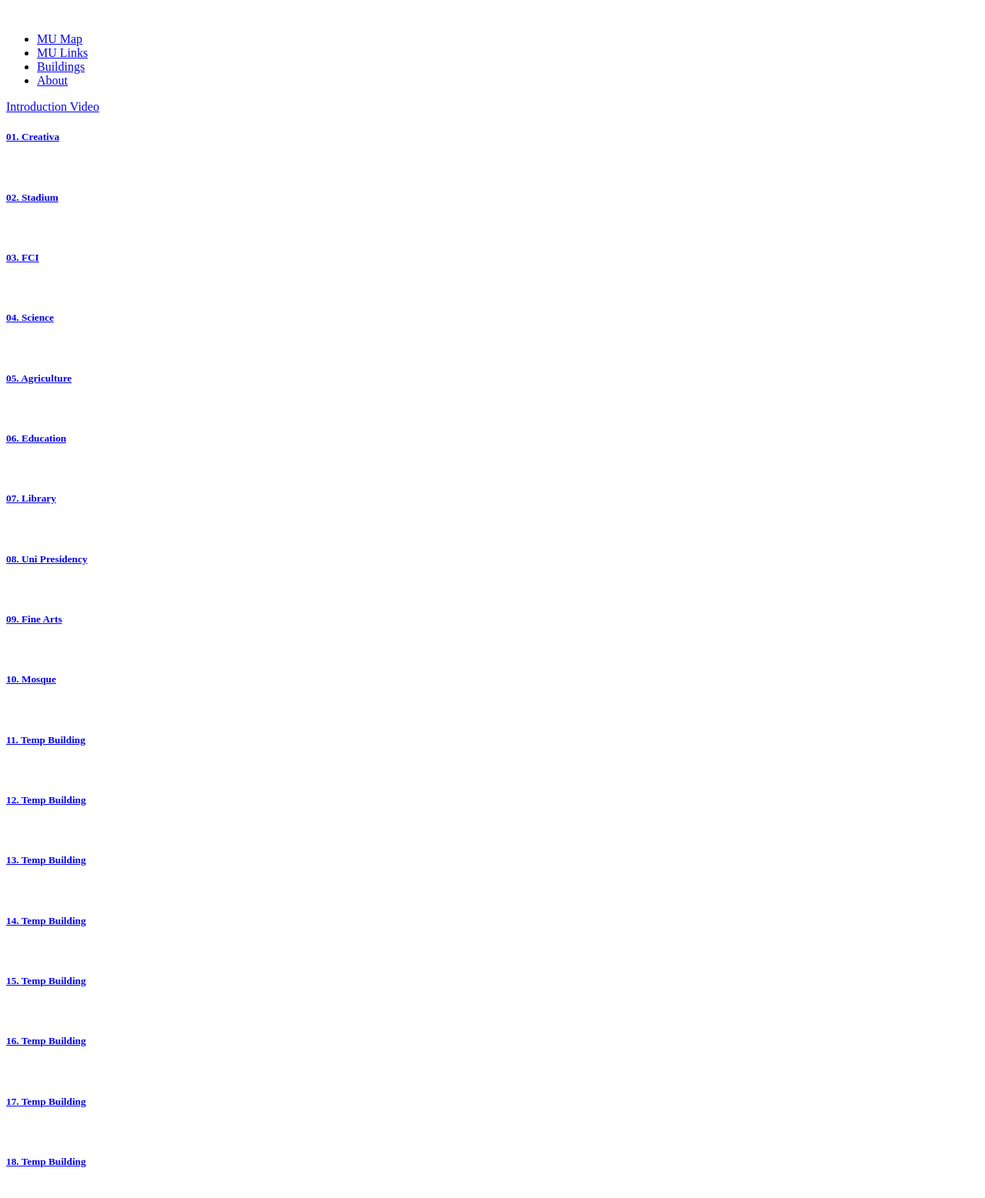
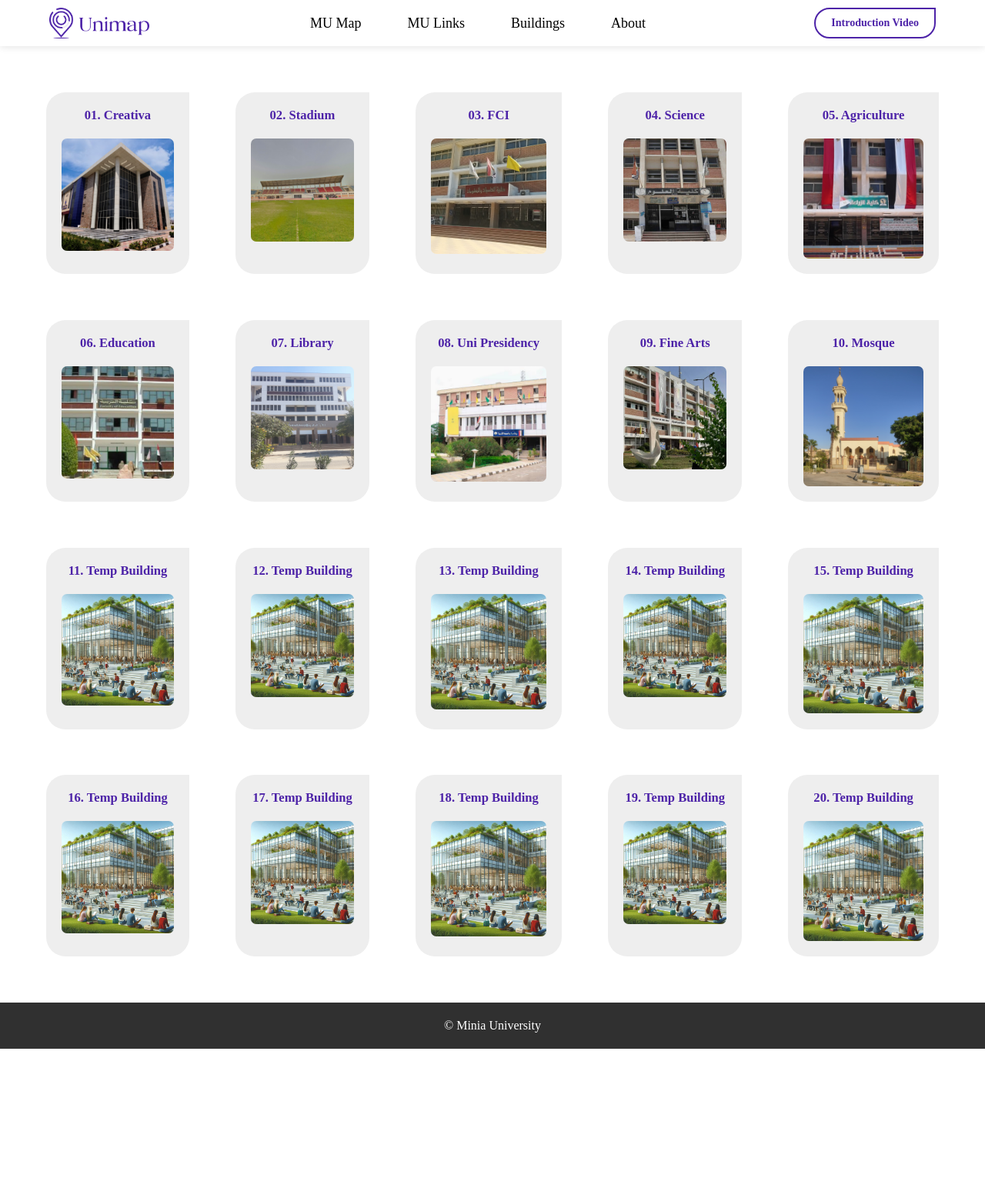
Before and after one commit to monaimzein/UniMap-MU, a plain HTML site: page buildings.html in a window 1280 px wide. Shown: the top 1557 px of the page at 77% size. After the commit the page ends 1363 px from the top, so only its background shows below. Drawn offline with Linux system fonts and the light colour scheme; the site is published under a folder, as on GitHub Pages, so addresses that start at the root find nothing.

Commit message:
buildings.html

```diff
--- a/buildings.html
+++ b/buildings.html
@@ -5,166 +5,150 @@
     <meta charset="UTF-8">
     <meta name="viewport" content="width=device-width, initial-scale=1.0">
     <title>UniMap</title>
-    <link rel="stylesheet" href="/css/buildings.css">
-    <link rel="shortcut icon" href="/assets/LOGOs/Asset 8-UniMap.png" type="image/x-icon">
+    <link rel="stylesheet" href="./css/buildings.css">
+    <link rel="shortcut icon" href="./assets/LOGOs/Asset 8-UniMap.png" type="image/x-icon">
 </head>
 
 <body>
     <div class="header">
         <div class="container">
-            <a href="/index.html"><img src="/assets/Asset 9-UniMap.png" alt="" class="logo"></a>
+            <a href="./index.html"><img src="./assets/Asset 9-UniMap.png" alt="" class="logo"></a>
             <ul class="main-nav">
-                <li class="w"><a href="/map.html">MU Map</a> </li>
-                <li class="w"><a href="/links.html">MU Links</a></li>
-                <li class="w"><a href="/buildings.html">Buildings</a></li>
-                <li class="w"><a href="/about.html">About</a></li>
+                <li class="w"><a href="./map.html">MU Map</a> </li>
+                <li class="w"><a href="./links.html">MU Links</a></li>
+                <li class="w"><a href="./buildings.html">Buildings</a></li>
+                <li class="w"><a href="./about.html">About</a></li>
             </ul>
             <div>
-                <a href="/video.html" class="btn">Introduction Video</a>
+                <a href="./video.html" class="btn">Introduction Video</a>
             </div>
         </div>
     </div>
     <div class="cards-links-container">
         <div class="cards-links">
             <!-- Placeholder links, update href attributes as needed -->
-            <a href="/building/creativa.html" class="card card--8" target="_blank">
+            <a href="./building/creativa.html" class="card card--8" target="_blank">
                 <div>
                     <h5>01. Creativa</h5>
-                    <img class="card__img" src="/assets/building-thumbnails/01.png" alt="">
+                    <img class="card__img" src="./assets/building-thumbnails/01.png" alt="">
                 </div>
             </a>
             <a href="#" class="card card--8" target="_blank">
                 <div>
                     <h5>02. Stadium</h5>
-                    <img class="card__img" src="/assets/building-thumbnails/02.png" alt="">
+                    <img class="card__img" src="./assets/building-thumbnails/02.png" alt="">
                 </div>
             </a>
-            <a href="/building/fci.html" class="card card--8" target="_blank">
+            <a href="./building/fci.html" class="card card--8" target="_blank">
                 <div>
                     <h5>03. FCI</h5>
-                    <img class="card__img" src="/assets/building-thumbnails/03.png" alt="">
+                    <img class="card__img" src="./assets/building-thumbnails/03.png" alt="">
                 </div>
             </a>
-            <a href="/building/cs.html" class="card card--8" target="_blank">
+            <a href="./building/cs.html" class="card card--8" target="_blank">
                 <div>
                     <h5>04. Science</h5>
-                    <img class="card__img" src="/assets/building-thumbnails/04.png" alt="">
+                    <img class="card__img" src="./assets/building-thumbnails/04.png" alt="">
                 </div>
             </a>
             <a href="#" class="card card--8" target="_blank">
                 <div>
                     <h5>05. Agriculture</h5>
-                    <img class="card__img" src="/assets/building-thumbnails/05.png" alt="">
+                    <img class="card__img" src="./assets/building-thumbnails/05.png" alt="">
                 </div>
             </a>
             <a href="#" class="card card--8" target="_blank">
                 <div>
                     <h5>06. Education</h5>
-                    <img class="card__img" src="/assets/building-thumbnails/06.png" alt="">
+                    <img class="card__img" src="./assets/building-thumbnails/06.png" alt="">
                 </div>
             </a>
             <a href="#" class="card card--8" target="_blank">
                 <div>
                     <h5>07. Library</h5>
-                    <img class="card__img" src="/assets/building-thumbnails/07.png" alt="">
+                    <img class="card__img" src="./assets/building-thumbnails/07.png" alt="">
                 </div>
             </a>
             <a href="#" class="card card--8" target="_blank">
                 <div>
                     <h5>08. Uni Presidency</h5>
-                    <img class="card__img" src="/assets/building-thumbnails/08.png" alt="">
+                    <img class="card__img" src="./assets/building-thumbnails/08.png" alt="">
                 </div>
             </a>
             <a href="#" class="card card--8" target="_blank">
                 <div>
                     <h5>09. Fine Arts</h5>
-                    <img class="card__img" src="/assets/building-thumbnails/09.png" alt="">
+                    <img class="card__img" src="./assets/building-thumbnails/09.png" alt="">
                 </div>
             </a>
             <a href="#" class="card card--8" target="_blank">
                 <div>
                     <h5>10. Mosque</h5>
-                    <img class="card__img" src="/assets/building-thumbnails/10.png" alt="">
+                    <img class="card__img" src="./assets/building-thumbnails/10.png" alt="">
                 </div>
             </a>
             <a href="#" class="card card--8" target="_blank">
                 <div>
                     <h5>11. Temp Building</h5>
-                    <img class="card__img" src="/assets/building-thumbnails/build-temp.jpg" alt="">
+                    <img class="card__img" src="./assets/building-thumbnails/build-temp.jpg" alt="">
                 </div>
             </a>
             <a href="#" class="card card--8" target="_blank">
                 <div>
                     <h5>12. Temp Building</h5>
-                    <img class="card__img" src="/assets/building-thumbnails/build-temp.jpg" alt="">
+                    <img class="card__img" src="./assets/building-thumbnails/build-temp.jpg" alt="">
                 </div>
             </a>
             <a href="#" class="card card--8" target="_blank">
                 <div>
                     <h5>13. Temp Building</h5>
-                    <img class="card__img" src="/assets/building-thumbnails/build-temp.jpg" alt="">
+                    <img class="card__img" src="./assets/building-thumbnails/build-temp.jpg" alt="">
                 </div>
             </a>
             <a href="#" class="card card--8" target="_blank">
                 <div>
                     <h5>14. Temp Building</h5>
-                    <img class="card__img" src="/assets/building-thumbnails/build-temp.jpg" alt="">
+                    <img class="card__img" src="./assets/building-thumbnails/build-temp.jpg" alt="">
                 </div>
             </a>
             <a href="#" class="card card--8" target="_blank">
                 <div>
                     <h5>15. Temp Building</h5>
-                    <img class="card__img" src="/assets/building-thumbnails/build-temp.jpg" alt="">
+                    <img class="card__img" src="./assets/building-thumbnails/build-temp.jpg" alt="">
                 </div>
             </a>
             <a href="#" class="card card--8" target="_blank">
                 <div>
                     <h5>16. Temp Building</h5>
-                    <img class="card__img" src="/assets/building-thumbnails/build-temp.jpg" alt="">
+                    <img class="card__img" src="./assets/building-thumbnails/build-temp.jpg" alt="">
                 </div>
             </a>
             <a href="#" class="card card--8" target="_blank">
                 <div>
                     <h5>17. Temp Building</h5>
-                    <img class="card__img" src="/assets/building-thumbnails/build-temp.jpg" alt="">
+                    <img class="card__img" src="./assets/building-thumbnails/build-temp.jpg" alt="">
                 </div>
             </a>
             <a href="#" class="card card--8" target="_blank">
                 <div>
                     <h5>18. Temp Building</h5>
-                    <img class="card__img" src="/assets/building-thumbnails/build-temp.jpg" alt="">
+                    <img class="card__img" src="./assets/building-thumbnails/build-temp.jpg" alt="">
                 </div>
             </a>
             <a href="#" class="card card--8" target="_blank">
                 <div>
                     <h5>19. Temp Building</h5>
-                    <img class="card__img" src="/assets/building-thumbnails/build-temp.jpg" alt="">
+                    <img class="card__img" src="./assets/building-thumbnails/build-temp.jpg" alt="">
                 </div>
             </a>
             <a href="#" class="card card--8" target="_blank">
                 <div>
                     <h5>20. Temp Building</h5>
-                    <img class="card__img" src="/assets/building-thumbnails/build-temp.jpg" alt="">
+                    <img class="card__img" src="./assets/building-thumbnails/build-temp.jpg" alt="">
                 </div>
             </a>
-
         </div>
     </div>
-
-    <!-- <script>
-        document.querySelectorAll('.card').forEach(card => {
-            card.addEventListener('mousemove', function (e) {
-                var wh = window.innerHeight / 2,
-                    ww = window.innerWidth / 2;
-                card.style.setProperty('--mouseX8', (e.clientX - ww) / 25);
-                card.style.setProperty('--mouseY8', (e.clientY - wh) / 25);
-            });
-            card.addEventListener('mouseleave', function (e) {
-                card.style.setProperty('--mouseX8', 0);
-                card.style.setProperty('--mouseY8', 0);
-            });
-        });
-    </script> -->
 
     <script>
         document.querySelectorAll('.card').forEach(card => {
@@ -184,7 +168,6 @@
         });
     </script>
 
-
     <footer>
         <p>&copy; Minia University</p>
     </footer>
```
